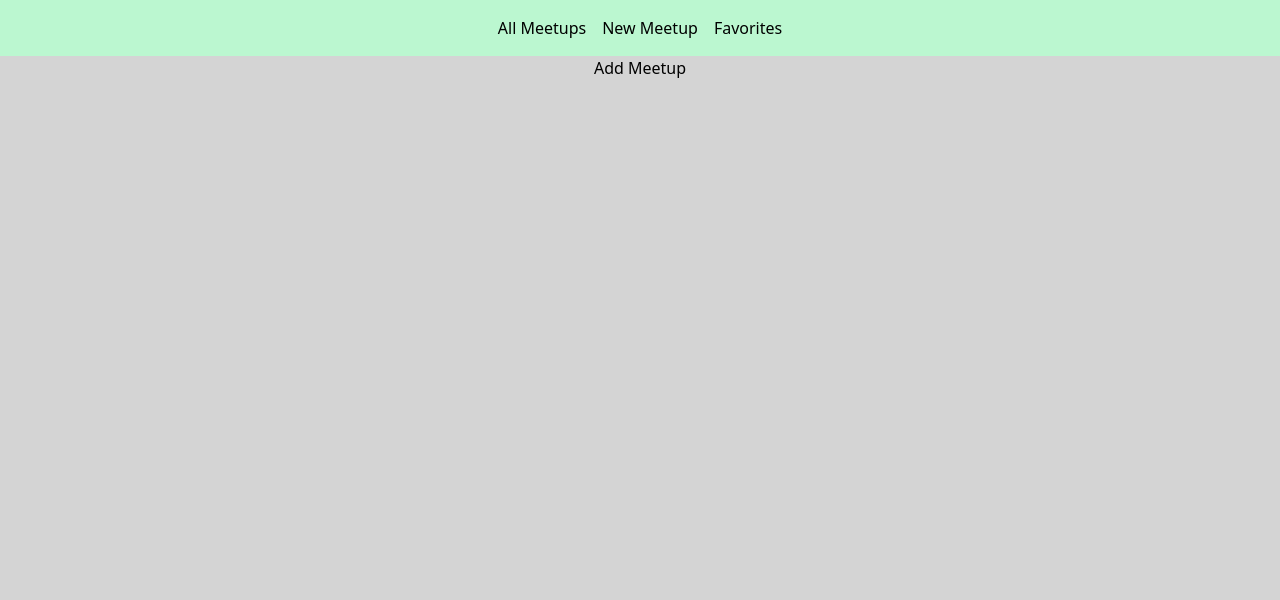
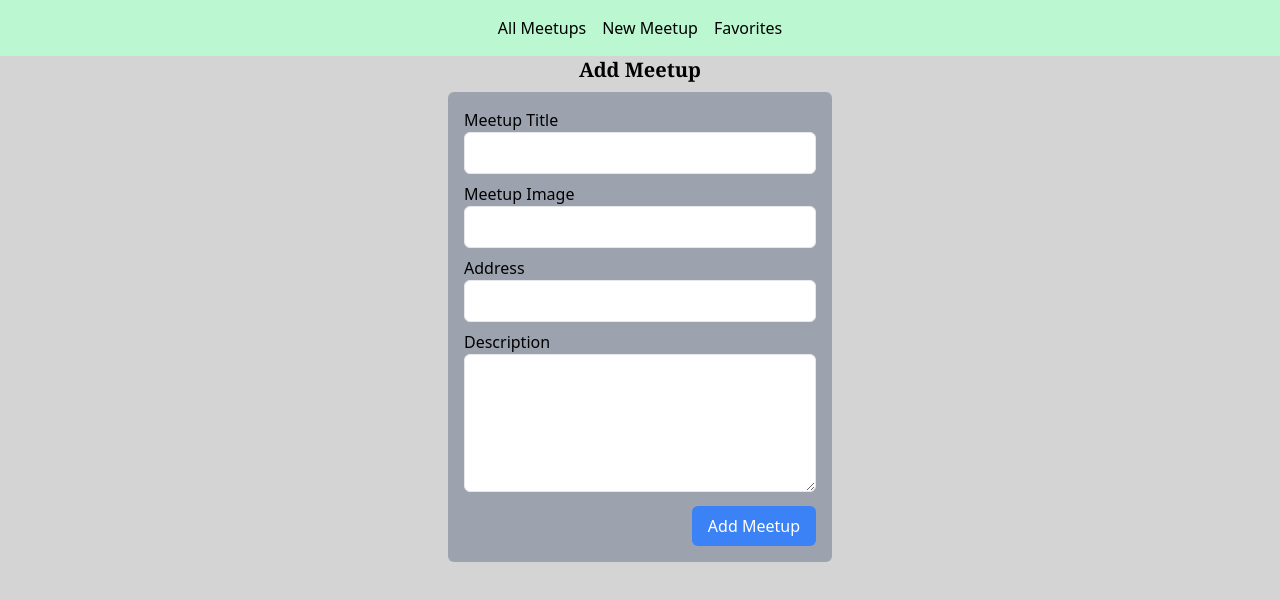
Before and after one commit to gokulkumar0209/react_project, a React (Create React App) app in the folder react_router/: page /new-meetups in a window 1280 px wide. Shown: the top 600 px of the page. Built offline with nearby package versions, Linux system fonts and the light colour scheme.

Commit message:
Created form to add Items

```diff
--- a/react_router/src/components/meetups/NewMeetupForm.js
+++ b/react_router/src/components/meetups/NewMeetupForm.js
@@ -1,14 +1,65 @@
-import React from 'react'
+import React from "react";
+import { useRef } from "react";
+function NewMeetupForm() {
+  function sumbitHandler(event){
+    event.preventDefault()
+   console.log("works")
+  }
+	return (
+		<div className="flex justify-center">
+			<div className="w-96">
+				<h1 className="mb-2 font-serif font-bold text-xl flex justify-center">Add Meetup</h1>
 
-function NewMeetupForm() {
-  return (
-    <>
-    <h1>Add Meetup</h1>
-    <form>
-
-    </form>
-    </>
-  )
+				<form onSubmit={sumbitHandler}>
+					<div className="bg-gray-400 p-4 rounded-md">
+						<div className="mb-2">
+							<label htmlFor="title">Meetup Title</label>
+							<input
+								type="text"
+								required
+								id="title"
+								className="w-full border rounded-md px-4 py-2"
+							/>
+						</div>
+						<div className="mb-2">
+							<label htmlFor="image">Meetup Image</label>
+							<input
+								type="url"
+								required
+								id="image"
+								className="w-full border rounded-md px-4 py-2"
+							/>
+						</div>
+						<div className="mb-2">
+							<label htmlFor="address">Address</label>
+							<input
+								type="text"
+								required
+								id="address"
+								className="w-full border rounded-md px-4 py-2"
+							/>
+						</div>
+						<div className="mb-2">
+							<label htmlFor="description">Description</label>
+							<textarea
+								required
+								rows="5"
+								className="w-full border rounded-md px-4 py-2"
+							></textarea>
+						</div>
+						<div className="flex justify-end">
+							<button
+								type="submit"
+								className="bg-blue-500 text-white px-4 py-2 rounded-md hover:bg-blue-600"
+							 >
+								Add Meetup
+							</button>
+						</div>
+					</div>
+				</form>
+			</div>
+		</div>
+	);
 }
 
-export default NewMeetupForm
+export default NewMeetupForm;
--- a/react_router/src/pages/NewMeetups.js
+++ b/react_router/src/pages/NewMeetups.js
@@ -1,10 +1,11 @@
 import React from "react";
+import NewMeetupForm from "../components/meetups/NewMeetupForm";
 
 function NewMeetupsPage() {
 	return (
 		<>
 			<div className=" bg-neutral-300 h-screen flex justify-center">
-				Add Meetup
+				<NewMeetupForm></NewMeetupForm>
 			</div>
 		</>
 	);
```
